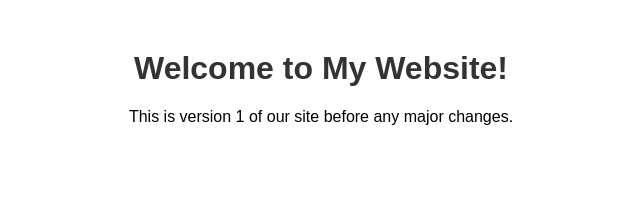
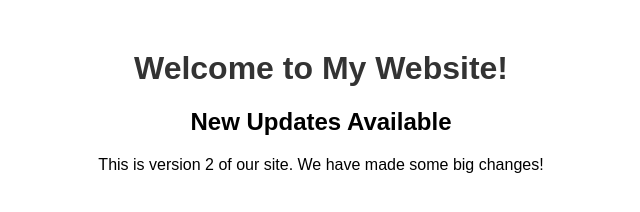
Before and after one commit to ssrivastav7755-tech/my-git-demo, a plain HTML site: page index.html in a window 1280 px wide. Shown: the whole page, without its empty margins (319-959 px from the left). Drawn offline with Linux system fonts and the light colour scheme.

Commit message:
Updated website to version 2

```diff
--- a/index.html
+++ b/index.html
@@ -11,6 +11,7 @@
 </head>
 <body>
     <h1>Welcome to My Website!</h1>
-    <p>This is version 1 of our site before any major changes.</p>
+    <h2>New Updates Available</h2>
+    <p>This is version 2 of our site. We have made some big changes!</p>
 </body>
 </html>
```
